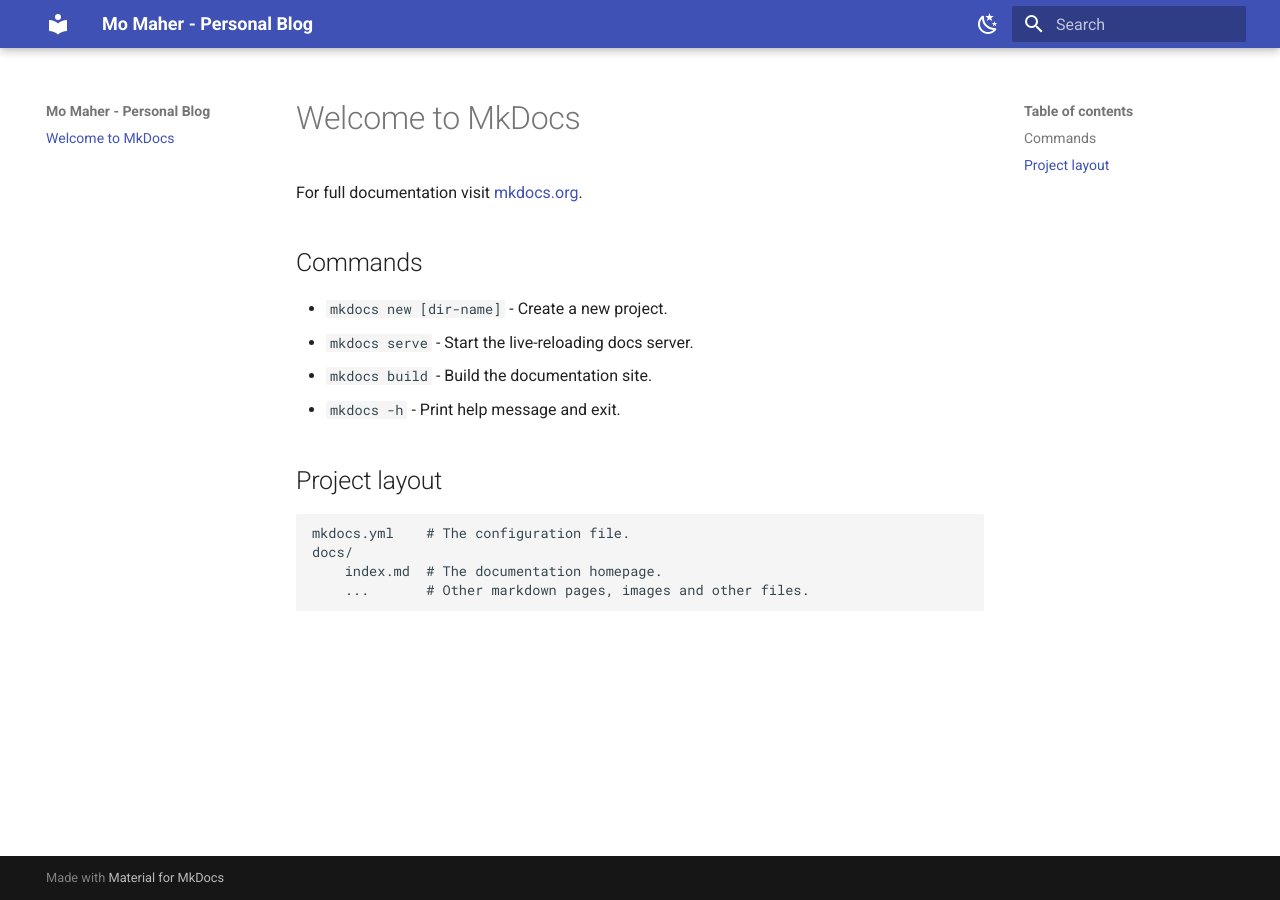
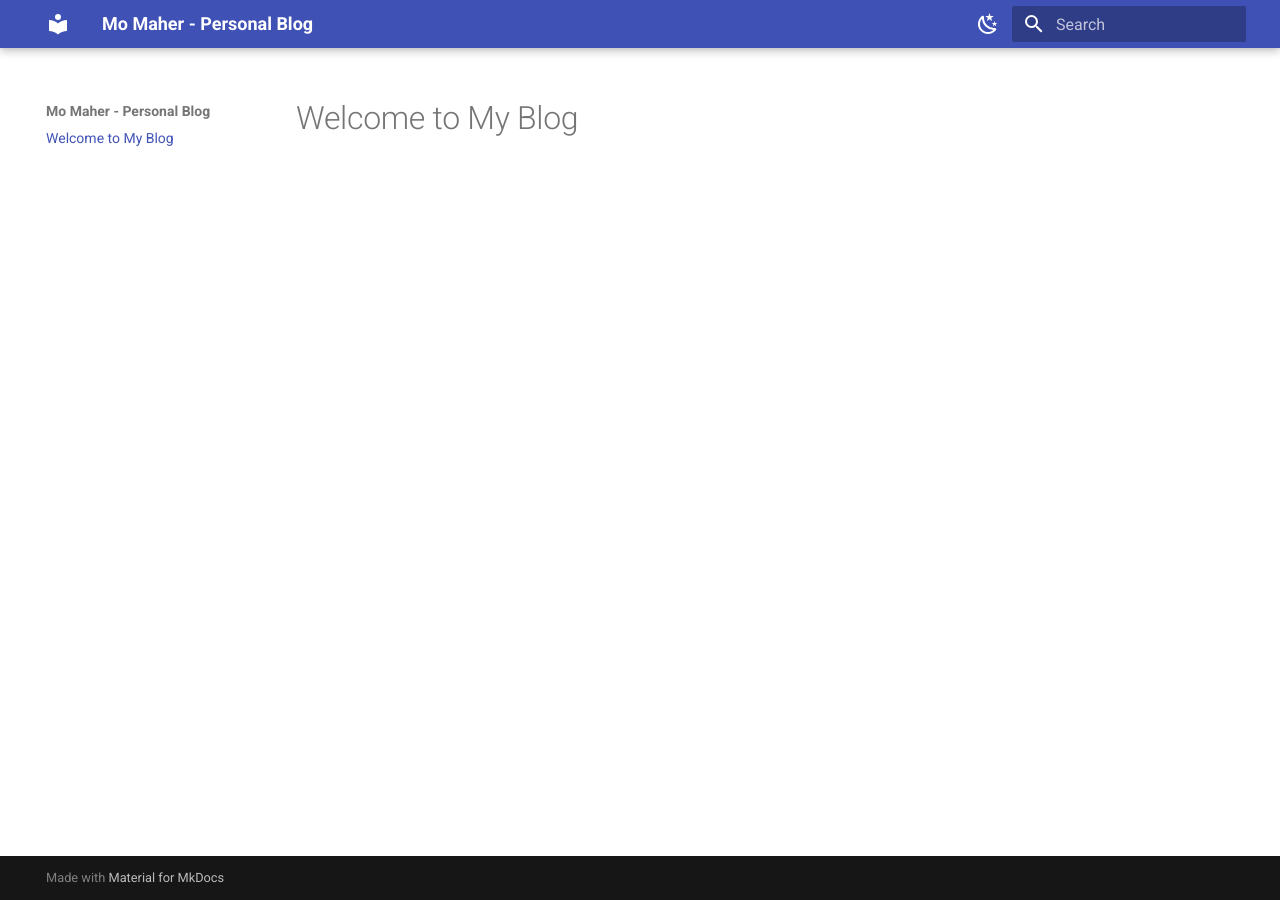
Before and after one commit to slorksmo/momaher.github.io, an MkDocs documentation site: the page built from docs/index.md, in a window 1280 px wide. Built offline with MkDocs 1.6.1 and Material for MkDocs 9.7.7, drawn with Linux system fonts in a browser that asks for light colours.

Commit message:
update index page

```diff
--- a/docs/index.md
+++ b/docs/index.md
@@ -1,17 +1 @@
-# Welcome to MkDocs
-
-For full documentation visit [mkdocs.org](https://www.mkdocs.org).
-
-## Commands
-
-* `mkdocs new [dir-name]` - Create a new project.
-* `mkdocs serve` - Start the live-reloading docs server.
-* `mkdocs build` - Build the documentation site.
-* `mkdocs -h` - Print help message and exit.
-
-## Project layout
-
-    mkdocs.yml    # The configuration file.
-    docs/
-        index.md  # The documentation homepage.
-        ...       # Other markdown pages, images and other files.
+# Welcome to My Blog
```
